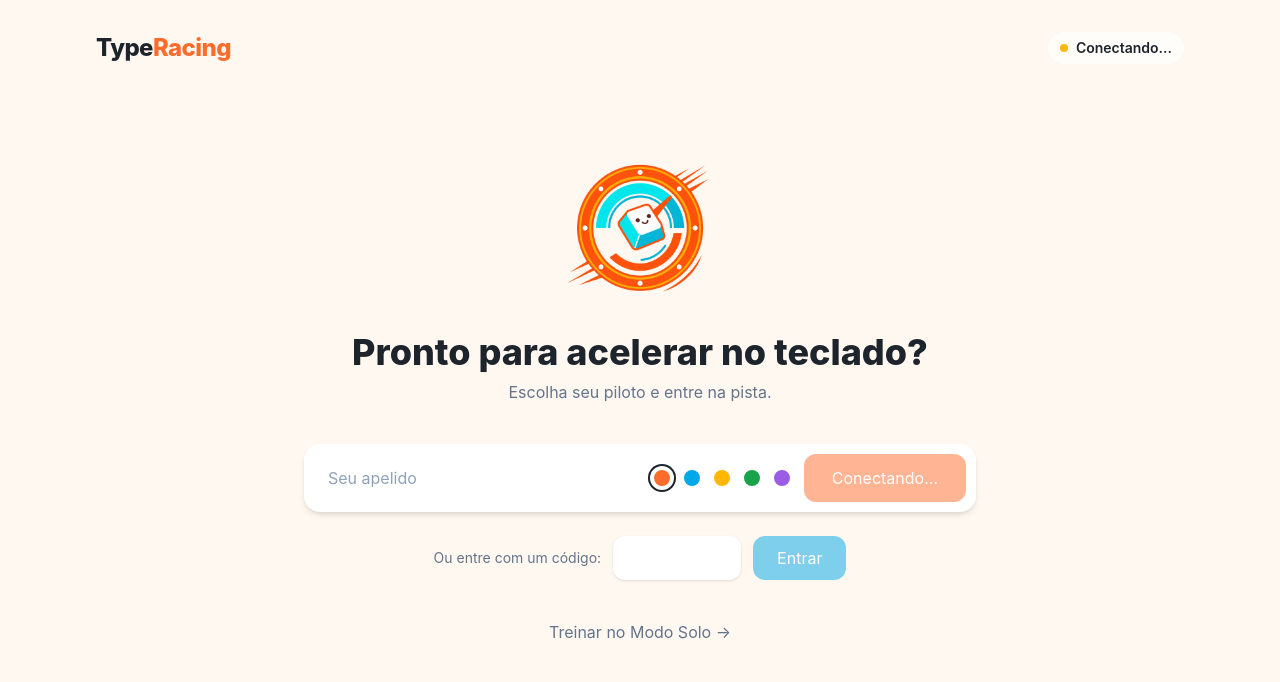
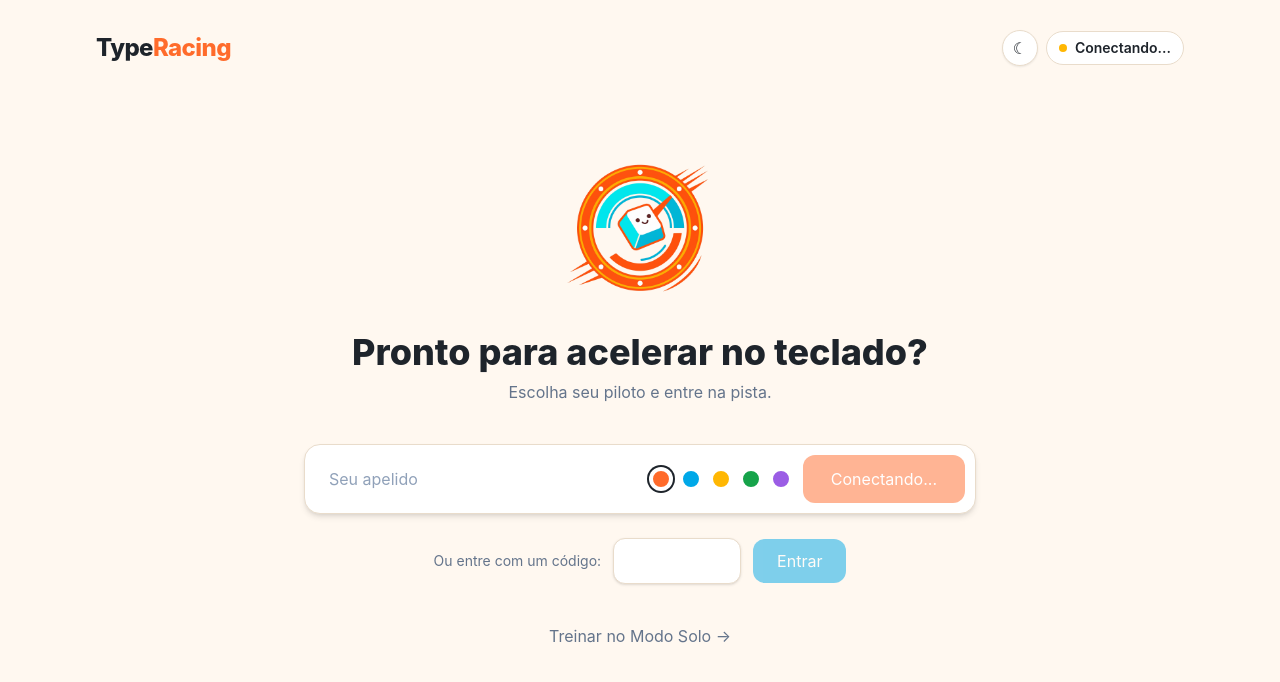
Before and after one commit to lucasHyan/typeracing, a React (Vite) app in the folder client/: page / in a window 1280 px wide. Shown: the top 682 px of the page. Built offline with nearby package versions, Linux system fonts and the light colour scheme; no server answers.

Commit message:
feat: dark mode

```diff
--- a/client/src/App.jsx
+++ b/client/src/App.jsx
@@ -10,6 +10,18 @@ function App() {
   const [room, setRoom] = useState(null);
   const [race, setRace] = useState(null);
   const [roomMessage, setRoomMessage] = useState("");
+  const [theme, setTheme] = useState(() =>
+    localStorage.getItem("typeracing_theme") === "dark" ? "dark" : "light",
+  );
+
+  useEffect(() => {
+    document.documentElement.classList.toggle("dark", theme === "dark");
+    localStorage.setItem("typeracing_theme", theme);
+  }, [theme]);
+
+  const handleToggleTheme = useCallback(() => {
+    setTheme((currentTheme) => (currentTheme === "dark" ? "light" : "dark"));
+  }, []);
 
   const handleRoomDataChange = useCallback((roomData) => {
     setRoom(roomData);
@@ -188,6 +200,8 @@ function App() {
         }}
         countdownSeconds={room.countdownSeconds}
         onLeaveRoom={handleLeaveRoom}
+        theme={theme}
+        onToggleTheme={handleToggleTheme}
       />
     );
   }
@@ -199,12 +213,21 @@ function App() {
         room={room}
         race={race}
         onLeaveRoom={handleLeaveRoom}
+        theme={theme}
+        onToggleTheme={handleToggleTheme}
       />
     );
   }
 
   if (room?.status === "finished") {
-    return <ResultsPage room={room} onLeaveRoom={handleLeaveRoom} />;
+    return (
+      <ResultsPage
+        room={room}
+        onLeaveRoom={handleLeaveRoom}
+        theme={theme}
+        onToggleTheme={handleToggleTheme}
+      />
+    );
   }
 
   return (
@@ -213,6 +236,8 @@ function App() {
       onRoomDataChange={handleRoomDataChange}
       onLeaveRoom={handleLeaveRoom}
       initialMessage={roomMessage}
+      theme={theme}
+      onToggleTheme={handleToggleTheme}
     />
   );
 }
--- a/client/src/components/Lobby.jsx
+++ b/client/src/components/Lobby.jsx
@@ -33,6 +33,8 @@ export default function Lobby({
   onRoomDataChange,
   onLeaveRoom,
   initialMessage = "",
+  theme = "light",
+  onToggleTheme,
 }) {
   const roomCodeFromLink =
     new URLSearchParams(window.location.search).get("roomCode")?.trim() || "";
@@ -256,6 +258,8 @@ export default function Lobby({
           onLeaveRoom={handleLeaveRoom}
           onCopyRoomLink={handleCopyRoomLink}
           roomLinkCopied={roomLinkCopied}
+          theme={theme}
+          onToggleTheme={onToggleTheme}
         />
       ) : (
         <LobbyEntry
@@ -269,6 +273,8 @@ export default function Lobby({
           onCreateRoom={handleCreateRoom}
           onJoinRoom={handleJoinRoom}
           onSoloMode={() => setIsSoloMode(true)}
+          theme={theme}
+          onToggleTheme={onToggleTheme}
         />
       )}
     </>
--- a/client/src/components/Race.jsx
+++ b/client/src/components/Race.jsx
@@ -5,12 +5,15 @@ import { shakeElement } from "./animations";
 import { calculateProgress, calculateWpm, getInputUpdate } from "./typingUtils";
 import socket from "../services/socket";
 import { getPlayerId } from "../utils/playerIdentity.js";
+import ThemeToggle from "./ThemeToggle.jsx";
 
 export default function Race({
   room,
   race,
   countdownSeconds = null,
   onLeaveRoom,
+  theme = "light",
+  onToggleTheme,
 }) {
   const targetText = race?.targetText || room.targetText || "";
   const raceStartTime = race?.startTime || null;
@@ -111,7 +114,7 @@ export default function Race({
   return (
     <main
       ref={screenRef}
-      className="h-screen overflow-hidden bg-[#FFF8F0] px-4 py-3 text-[#1E242B] sm:px-6"
+      className="theme-main h-screen overflow-hidden px-4 py-3 sm:px-6"
     >
       <header className="mx-auto flex h-14 max-w-[1280px] items-center justify-between">
         <button
@@ -122,9 +125,12 @@ export default function Race({
         >
           Type<span className="text-[#FF6B2B]">Racing</span>
         </button>
-        <div className="flex items-center gap-2 rounded-full bg-white px-3 py-1.5 text-xs font-semibold">
-          <span className="h-2 w-2 rounded-full bg-[#16A34A]" />
-          Servidor Online
+        <div className="flex items-center gap-2">
+          <ThemeToggle theme={theme} onToggleTheme={onToggleTheme} />
+          <div className="theme-card flex items-center gap-2 rounded-full border px-3 py-1.5 text-xs font-semibold">
+            <span className="h-2 w-2 rounded-full bg-[#16A34A]" />
+            Servidor Online
+          </div>
         </div>
       </header>
 
@@ -139,7 +145,7 @@ export default function Race({
           <RaceTrack players={players} currentPlayerId={playerId} />
           {countdownSeconds !== null && countdownSeconds !== undefined && (
             <div
-              className="absolute inset-12 z-30 flex items-center justify-center rounded-2xl bg-[#FFF8F0]/35 backdrop-blur-[1px]"
+              className="absolute inset-12 z-30 flex items-center justify-center rounded-2xl bg-[var(--theme-background)]/35 backdrop-blur-[1px]"
               aria-live="polite"
             >
               <span className="grid h-24 w-24 place-items-center rounded-full border-4 border-white bg-[#FF6B2B] text-5xl font-black text-white shadow-xl">
@@ -161,7 +167,7 @@ export default function Race({
 
           <aside className="grid min-h-0 grid-rows-[86px_1fr] gap-4">
             <div className="grid grid-cols-2 gap-4">
-              <section className="grid place-items-center rounded-2xl border border-[#E9DCCB] bg-white px-3 text-center shadow-sm">
+              <section className="theme-card grid place-items-center rounded-2xl border px-3 text-center shadow-sm">
                 <div>
                   <strong className="block text-2xl font-extrabold">
                     {wpm} PPM
@@ -171,7 +177,7 @@ export default function Race({
                   </span>
                 </div>
               </section>
-              <section className="grid place-items-center rounded-2xl border border-[#E9DCCB] bg-white px-3 text-center shadow-sm">
+              <section className="theme-card grid place-items-center rounded-2xl border px-3 text-center shadow-sm">
                 <div>
                   <strong className="block text-2xl font-extrabold tabular-nums">
                     {elapsedTime}
@@ -183,7 +189,7 @@ export default function Race({
               </section>
             </div>
 
-            <section className="min-h-0 overflow-hidden rounded-2xl border border-[#E9DCCB] bg-white p-4 shadow-sm">
+            <section className="theme-card min-h-0 overflow-hidden rounded-2xl border p-4 shadow-sm">
               <h2 className="mb-3 text-base font-extrabold">Ranking ao Vivo</h2>
               <ol className="space-y-1">
                 {ranking.map((player, index) => {
@@ -211,7 +217,7 @@ export default function Race({
                 })}
               </ol>
               {remainingSeconds !== null && (
-                <div className="mt-3 flex items-center justify-between rounded-lg bg-[#FFF8F0] px-3 py-2">
+                <div className="theme-elevated mt-3 flex items-center justify-between rounded-lg px-3 py-2">
                   <span className="text-xs font-bold text-[#64748B]">
                     Encerrando em {remainingSeconds}s
                   </span>
--- a/client/src/components/Results.jsx
+++ b/client/src/components/Results.jsx
@@ -1,6 +1,7 @@
 import { getRandomRaceText } from "../utils/gamePresentation";
 import socket from "../services/socket";
 import { getPlayerId } from "../utils/playerIdentity";
+import ThemeToggle from "./ThemeToggle.jsx";
 
 function PodiumCar({ color }) {
   return (
@@ -24,7 +25,12 @@ function PodiumCar({ color }) {
   );
 }
 
-export default function Results({ room, onLeaveRoom }) {
+export default function Results({
+  room,
+  onLeaveRoom,
+  theme = "light",
+  onToggleTheme,
+}) {
   const isHost = room.hostId === getPlayerId();
   const results = [...(room.results || [])].sort((first, second) => {
     if (first.isFinished !== second.isFinished)
@@ -90,7 +96,7 @@ export default function Results({ room, onLeaveRoom }) {
           <PodiumCar color={player.color || "#2563eb"} />
         </div>
         <section
-          className={`relative flex w-full flex-col items-center justify-center rounded-2xl border text-center ${isFirst ? "h-56 border-[#FFB703] bg-[#FFB703]" : isSecond ? "h-44 border-slate-200 border-t-4 border-t-[#00A8E8] bg-white" : "h-36 border-slate-200 border-t-4 border-t-[#FF6B2B] bg-white"}`}
+          className={`relative flex w-full flex-col items-center justify-center rounded-2xl border text-center ${isFirst ? "h-56 border-[#FFB703] bg-[#FFB703] text-[#14181F]" : isSecond ? "theme-card h-44 border-t-4 border-t-[#00A8E8]" : "theme-card h-36 border-t-4 border-t-[#FF6B2B]"}`}
         >
           <span
             className={`absolute -top-5 grid h-11 w-11 place-items-center rounded-full border-4 border-white text-sm font-black ${isFirst ? "bg-[#FFF8F0] text-[#1E242B]" : "bg-[#FFF8F0] text-[#64748B]"}`}
@@ -98,12 +104,12 @@ export default function Results({ room, onLeaveRoom }) {
             {place}º
           </span>
           <p
-            className={`${isFirst ? "mt-1 text-lg" : "mt-2 text-sm"} font-extrabold text-[#1E242B]`}
+            className={`${isFirst ? "mt-1 text-lg" : "mt-2 text-sm"} font-extrabold ${isFirst ? "text-[#14181F]" : ""}`}
           >
             {player.name}
           </p>
           <strong
-            className={`${isFirst ? "mt-1 text-4xl" : "mt-2 text-2xl"} font-black text-[#1E242B]`}
+            className={`${isFirst ? "mt-1 text-4xl" : "mt-2 text-2xl"} font-black ${isFirst ? "text-[#14181F]" : ""}`}
           >
             {player.wpm || 0} PPM
           </strong>
@@ -133,7 +139,7 @@ export default function Results({ room, onLeaveRoom }) {
   }
 
   return (
-    <main className="h-screen overflow-hidden bg-[#FFF8F0] px-4 py-3 text-[#1E242B] sm:px-6">
+    <main className="theme-main h-screen overflow-hidden px-4 py-3 sm:px-6">
       <header className="mx-auto flex h-14 max-w-[1280px] items-center justify-between">
         <div className="flex items-center text-2xl font-extrabold tracking-tight">
           <img
@@ -145,9 +151,12 @@ export default function Results({ room, onLeaveRoom }) {
             Type<span className="text-[#FF6B2B]">Racing</span>
           </span>
         </div>
-        <div className="flex items-center gap-2 rounded-full bg-white px-3 py-1.5 text-xs font-semibold">
-          <span className="h-2 w-2 rounded-full bg-[#16A34A]" />
-          Servidor Online
+        <div className="flex items-center gap-2">
+          <ThemeToggle theme={theme} onToggleTheme={onToggleTheme} />
+          <div className="theme-card flex items-center gap-2 rounded-full border px-3 py-1.5 text-xs font-semibold">
+            <span className="h-2 w-2 rounded-full bg-[#16A34A]" />
+            Servidor Online
+          </div>
         </div>
       </header>
 
@@ -168,7 +177,7 @@ export default function Results({ room, onLeaveRoom }) {
         </section>
 
         {results.length >= 4 && (
-          <section className="mt-5 w-full rounded-2xl border border-[#E9DCCB] bg-white px-4 py-3">
+          <section className="theme-card mt-5 w-full rounded-2xl border px-4 py-3">
             {results.slice(3).map((player, index) => (
               <div
                 key={player.id}
@@ -200,7 +209,7 @@ export default function Results({ room, onLeaveRoom }) {
               <button
                 type="button"
                 onClick={handleExportCsv}
-                className="rounded-xl border-2 border-[#00A8E8] bg-white px-8 py-3.5 font-bold text-[#00A8E8] transition hover:bg-[#F0FAFF]"
+                className="theme-card rounded-xl border-2 border-[#00A8E8] px-8 py-3.5 font-bold text-[#00A8E8] transition hover:bg-[#28303B]"
               >
                 Exportar CSV
               </button>
--- /dev/null
+++ b/client/src/components/ThemeToggle.jsx
@@ -0,0 +1,16 @@
+export default function ThemeToggle({ theme, onToggleTheme }) {
+  const isDark = theme === "dark";
+
+  return (
+    <button
+      type="button"
+      onClick={onToggleTheme}
+      className="theme-toggle cursor-pointer"
+      aria-label={isDark ? "Modo Claro" : "Modo Escuro"}
+      title={isDark ? "Modo Claro" : "Modo Escuro"}
+      aria-pressed={isDark}
+    >
+      <span aria-hidden="true">{isDark ? "☀" : "☾"}</span>
+    </button>
+  );
+}
--- a/client/src/components/lobby/LobbyEntry.jsx
+++ b/client/src/components/lobby/LobbyEntry.jsx
@@ -1,4 +1,5 @@
 import { useState } from "react";
+import ThemeToggle from "../ThemeToggle.jsx";
 
 export default function LobbyEntry({
   playerName,
@@ -11,6 +12,8 @@ export default function LobbyEntry({
   onCreateRoom,
   onJoinRoom,
   onSoloMode,
+  theme = "light",
+  onToggleTheme,
 }) {
   const colorOptions = [
     { name: "Vermelho", value: "#FF6B2B" },
@@ -22,20 +25,23 @@ export default function LobbyEntry({
   const [selectedColor, setSelectedColor] = useState(colorOptions[0].value);
 
   return (
-    <main className="min-h-screen w-full bg-[#FFF8F0] px-4 text-[#1E242B] sm:px-6">
+    <main className="theme-main min-h-screen w-full px-4 sm:px-6">
       <header className="mx-auto h-24 px-8 max-w-6xl flex items-center justify-between">
         <div className="flex items-center gap-3.5 text-2xl font-extrabold tracking-tight">
           <span>
             Type<span className="text-[#FF6B2B]">Racing</span>
           </span>
         </div>
-        <div className="flex items-center gap-2 rounded-full bg-white/70 px-3 py-1.5 text-sm font-semibold">
+        <div className="flex items-center gap-2">
+          <ThemeToggle theme={theme} onToggleTheme={onToggleTheme} />
+          <div className="theme-card flex items-center gap-2 rounded-full border px-3 py-1.5 text-sm font-semibold">
             <span
               className={`h-2 w-2 rounded-full ${
                 isConnected ? "bg-[#16A34A]" : "bg-[#FFB703]"
               }`}
             />
             {isConnected ? "Servidor Online" : "Conectando..."}
+          </div>
         </div>
       </header>
 
@@ -46,14 +52,14 @@ export default function LobbyEntry({
           className="w-42 h-42 object-contain mx-auto"
         />
 
-        <h1 className="mt-5 text-4xl text-center font-extrabold text-[#1E242B]">
+        <h1 className="mt-5 text-4xl text-center font-extrabold">
           Pronto para acelerar no teclado?
         </h1>
-        <p className="mt-2 text-base text-center text-[#64748B]">
+        <p className="theme-secondary mt-2 text-base text-center">
           Escolha seu piloto e entre na pista.
         </p>
 
-        <div className="mt-10 bg-white rounded-2xl shadow-md max-w-2xl w-full mx-auto p-2.5 pl-5 flex flex-col items-stretch gap-3 sm:flex-row sm:items-center">
+        <div className="theme-card mt-10 rounded-2xl border shadow-md max-w-2xl w-full mx-auto p-2.5 pl-5 flex flex-col items-stretch gap-3 sm:flex-row sm:items-center">
           <label htmlFor="player-name" className="sr-only">
             Seu apelido
           </label>
@@ -66,7 +72,7 @@ export default function LobbyEntry({
             maxLength={18}
             autoComplete="nickname"
             autoFocus={isRoomCodeFromLink}
-            className="flex-1 outline-none text-[#1E242B] placeholder:text-slate-400 min-w-0 px-1 py-3"
+            className="theme-input flex-1 outline-none placeholder:text-slate-400 min-w-0 px-1 py-3"
           />
 
           <div
@@ -108,7 +114,7 @@ export default function LobbyEntry({
           onSubmit={onJoinRoom}
           className="mt-6 flex items-center justify-center gap-3 flex-wrap sm:flex-nowrap"
         >
-          <label htmlFor="room-code" className="text-sm text-[#64748B]">
+          <label htmlFor="room-code" className="theme-secondary text-sm">
             Ou entre com um código:
           </label>
           <input
@@ -121,7 +127,7 @@ export default function LobbyEntry({
             placeholder=""
             maxLength={5}
             autoComplete="off"
-            className="w-32 py-2.5 px-3 text-center uppercase tracking-widest font-bold text-[#1E242B] bg-white rounded-xl shadow-sm outline-none"
+            className="theme-input w-32 py-2.5 px-3 text-center uppercase tracking-widest font-bold rounded-xl border shadow-sm outline-none"
           />
           <button
             type="submit"
@@ -135,7 +141,7 @@ export default function LobbyEntry({
         <button
           type="button"
           onClick={onSoloMode}
-          className="mt-10 text-center text-sm font-medium text-[#64748B] hover:text-[#1E242B] transition"
+          className="theme-secondary mt-10 text-center text-sm font-medium hover:opacity-80 transition"
         >
           Treinar no Modo Solo →
         </button>
--- a/client/src/components/lobby/WaitingRoom.jsx
+++ b/client/src/components/lobby/WaitingRoom.jsx
@@ -1,6 +1,7 @@
 import { useState } from "react";
 import VehicleCustomizer from "./VehicleCustomizer";
 import { COLOR_PRESETS } from "./constants";
+import ThemeToggle from "../ThemeToggle.jsx";
 
 function VehicleIcon({ color }) {
   return (
@@ -34,19 +35,23 @@ export default function WaitingRoom({
   onCopyRoomLink,
   roomLinkCopied,
   onDifficultyChange,
+  theme = "light",
+  onToggleTheme,
 }) {
   const players = Object.values(room.players || {});
   const isHost = room.hostId === playerId;
   const [difficulty, setDifficulty] = useState(room.difficulty || "Iniciante");
 
   return (
-    <main className="min-h-screen bg-[#FFF8F0] px-4 py-5 text-[#1E242B] sm:px-6 sm:py-7">
+    <main className="theme-main min-h-screen px-4 py-5 sm:px-6 sm:py-7">
       <header className="mx-auto flex w-full max-w-5xl items-center justify-between">
         <div className="text-xl font-extrabold tracking-tight text-[#1E242B]">
           Type
           <span className="text-[#FF6B2B]">Racing</span>
         </div>
-        <span className="inline-flex items-center gap-2 rounded-full bg-[#EAF6EC] px-4 py-2 text-xs font-semibold text-[#277342]">
+        <div className="flex items-center gap-2">
+          <ThemeToggle theme={theme} onToggleTheme={onToggleTheme} />
+          <span className="theme-card inline-flex items-center gap-2 rounded-full border px-4 py-2 text-xs font-semibold">
             <span
               className={`h-1.5 w-1.5 rounded-full ${
                 isConnected ? "bg-[#16A34A]" : "bg-amber-500"
@@ -54,6 +59,7 @@ export default function WaitingRoom({
             />
             {isConnected ? "Servidor Online" : "Conectando..."}
           </span>
+        </div>
       </header>
 
       <section className="mx-auto mt-12 w-full max-w-3xl space-y-7 pb-5">
@@ -66,7 +72,7 @@ export default function WaitingRoom({
           </p>
         </header>
 
-        <section className="grid gap-6 rounded-2xl border border-slate-200/80 bg-white p-6 shadow-sm sm:grid-cols-[1fr_auto] sm:items-center sm:px-7">
+        <section className="theme-card grid gap-6 rounded-2xl border p-6 shadow-sm sm:grid-cols-[1fr_auto] sm:items-center sm:px-7">
           <div>
             <p className="text-[11px] font-bold tracking-[0.16em] text-slate-500">
               CÓDIGO DA SALA
@@ -89,7 +95,7 @@ export default function WaitingRoom({
                 <legend className="mb-1.5 text-[10px] font-bold tracking-wider text-slate-500">
                   DIFICULDADE
                 </legend>
-                <div className="grid grid-cols-3 rounded-lg bg-[#F4F5F6] p-1">
+                <div className="theme-elevated grid grid-cols-3 rounded-lg p-1">
                   {["Iniciante", "Intermediário", "Programador"].map(
                     (option) => (
                       <button
@@ -103,8 +109,8 @@ export default function WaitingRoom({
                         aria-pressed={difficulty === option}
                         className={`cursor-pointer rounded-md px-2 py-2 text-xs font-semibold transition disabled:cursor-not-allowed sm:text-sm ${
                           difficulty === option
-                            ? "bg-white text-[#1E242B] shadow-sm"
-                            : "text-slate-500 hover:text-[#1E242B]"
+                            ? "theme-card shadow-sm"
+                            : "theme-secondary hover:opacity-80"
                         }`}
                       >
                         {option}
@@ -134,10 +140,8 @@ export default function WaitingRoom({
               return (
                 <li
                   key={player.id}
-                  className={`relative flex min-h-40 flex-col items-center rounded-2xl border bg-white px-3 pb-3 pt-3 shadow-sm ${
-                    isCurrentPlayer
-                      ? "border-2 border-[#FF6B2B]"
-                      : "border-slate-200/80"
+                  className={`theme-card relative flex min-h-40 flex-col items-center rounded-2xl border px-3 pb-3 pt-3 shadow-sm ${
+                    isCurrentPlayer ? "border-2 border-[#FF6B2B]" : ""
                   }`}
                 >
                   {isCurrentPlayer ? (
--- a/client/src/index.css
+++ b/client/src/index.css
@@ -1,14 +1,41 @@
 @import "tailwindcss";
 
 :root {
-  font-family: Inter, ui-sans-serif, system-ui, -apple-system, BlinkMacSystemFont, "Segoe UI", sans-serif;
+  font-family:
+    Inter,
+    ui-sans-serif,
+    system-ui,
+    -apple-system,
+    BlinkMacSystemFont,
+    "Segoe UI",
+    sans-serif;
   font-synthesis: none;
   text-rendering: optimizeLegibility;
   -webkit-font-smoothing: antialiased;
   -moz-osx-font-smoothing: grayscale;
+  color-scheme: light;
+  --theme-background: #fff8f0;
+  --theme-card: #ffffff;
+  --theme-input: #ffffff;
+  --theme-elevated: #28303b;
+  --theme-border: #e9dccb;
+  --theme-text: #1e242b;
+  --theme-secondary: #64748b;
+  --theme-pending: #94a3b8;
+  background: var(--theme-background);
+  color: var(--theme-text);
+}
+
+:root.dark {
   color-scheme: dark;
-  background: #020617;
-  color: #f1f5f9;
+  --theme-background: #14181f;
+  --theme-card: #1e242b;
+  --theme-input: #28303b;
+  --theme-elevated: #28303b;
+  --theme-border: #2e3744;
+  --theme-text: #f8fafc;
+  --theme-secondary: #94a3b8;
+  --theme-pending: #94a3b8;
 }
 
 * {
@@ -37,3 +64,86 @@ textarea:focus-visible {
 #root {
   min-height: 100vh;
 }
+
+.theme-main {
+  background: var(--theme-background);
+  color: var(--theme-text);
+}
+
+.theme-card {
+  background: var(--theme-card);
+  border-color: var(--theme-border);
+  color: var(--theme-text);
+}
+
+.theme-input {
+  background: var(--theme-input);
+  border-color: var(--theme-border);
+  color: var(--theme-text);
+}
+
+.theme-elevated {
+  background: var(--theme-elevated);
+  color: var(--theme-text);
+}
+
+.theme-secondary {
+  color: var(--theme-secondary);
+}
+
+.theme-pending {
+  color: var(--theme-pending);
+}
+
+.theme-toggle {
+  display: grid;
+  height: 36px;
+  width: 36px;
+  place-items: center;
+  border: 1px solid var(--theme-border);
+  border-radius: 9999px;
+  background: var(--theme-card);
+  color: var(--theme-text);
+  box-shadow: 0 1px 2px rgb(15 23 42 / 0.08);
+  transition:
+    background-color 150ms ease,
+    transform 150ms ease;
+}
+
+.theme-toggle:hover {
+  background: var(--theme-elevated);
+  transform: translateY(-1px);
+}
+
+.typing-correct {
+  color: #16a34a;
+}
+
+.typing-error {
+  border-radius: 2px;
+  background: #fee2e2;
+  color: #dc2626;
+}
+
+.typing-pending {
+  border-radius: 2px;
+  background: #fff1e8;
+  color: #ff6b2b;
+  text-decoration: underline;
+  text-decoration-thickness: 2px;
+  text-underline-offset: 2px;
+}
+
+:root.dark .typing-correct {
+  color: #22c55e;
+}
+
+:root.dark .typing-error {
+  background: #3b1d22;
+  color: #f87171;
+}
+
+:root.dark .typing-pending {
+  background: #28303b;
+  color: #94a3b8;
+}
```
Also changed, not shown: client/src/components/TypingArea.jsx (+7 -10 lines). Lines whose indentation alone changed are shown as unchanged.
